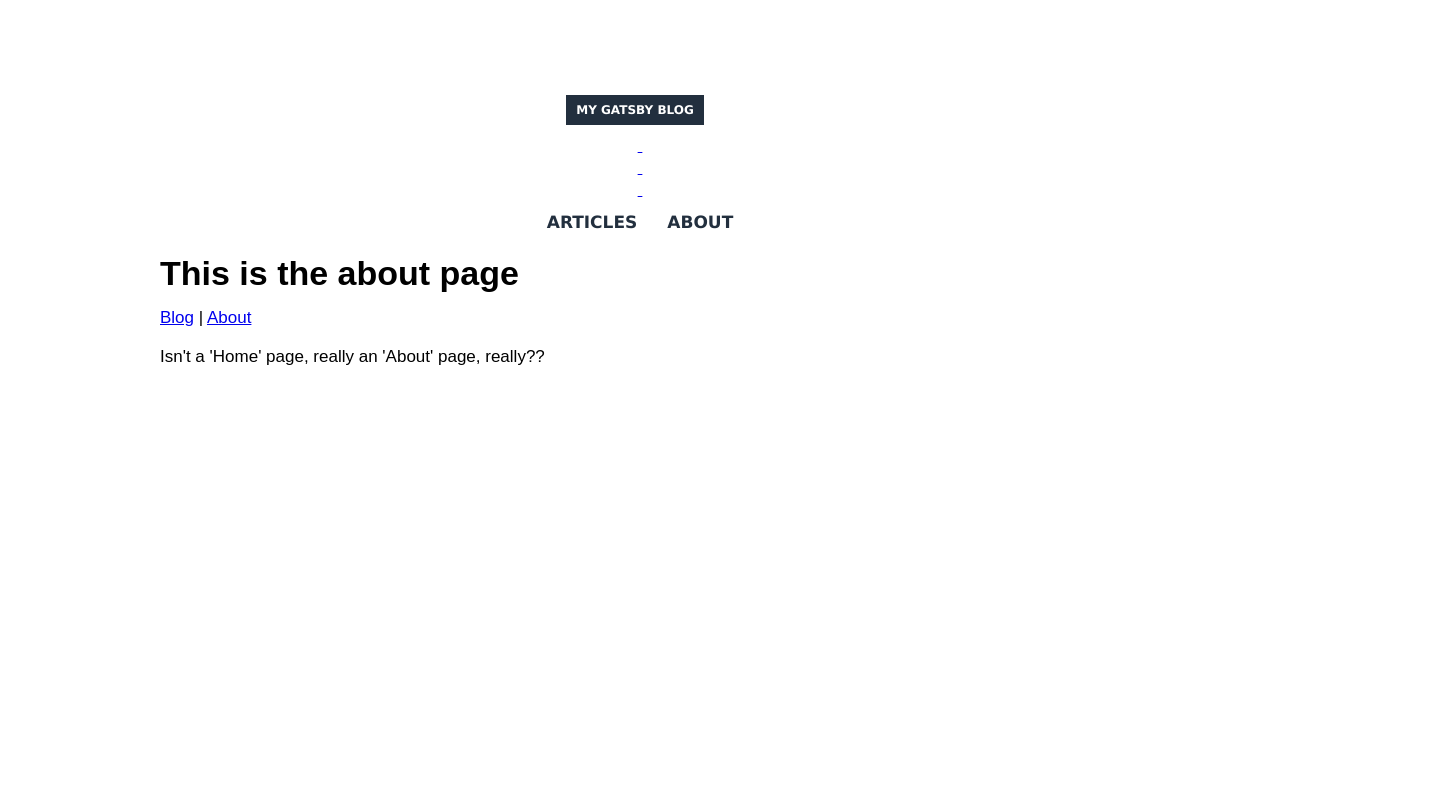
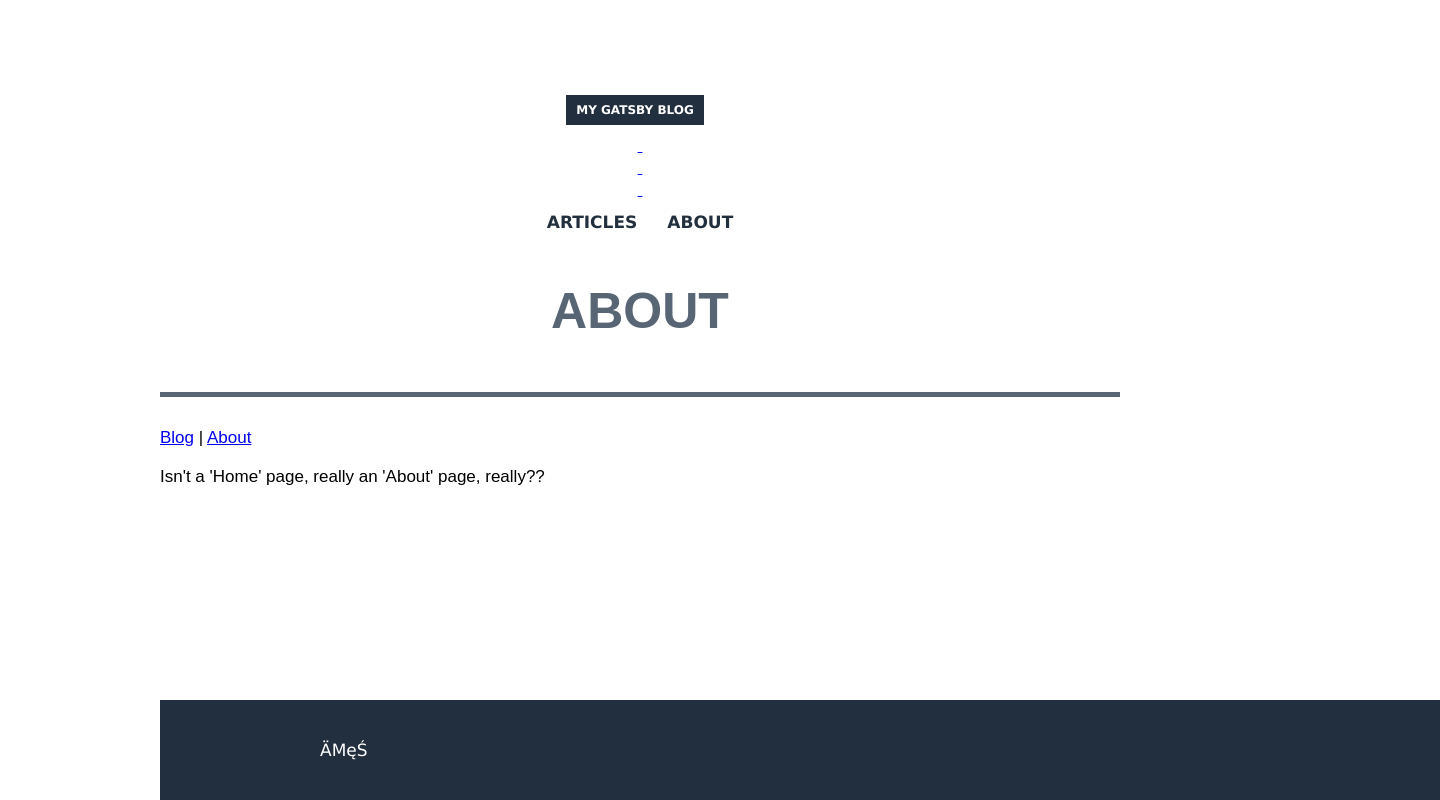
Before and after one commit to alexanderames/gatsbyBlog, a Gatsby site: page /about in a window 1280 px wide. Shown: the whole page, 1440 px wide, since content can reach past the window. Built offline with nearby package versions, Linux system fonts and the light colour scheme; Gatsby itself is replaced by a stand-in of ours.

Commit message:
create header, footer and title

```diff
--- /dev/null
+++ b/src/components/footer.js
@@ -0,0 +1,12 @@
+import React from 'react'
+import styles from './footer.module.scss'
+
+export default ({ children }) => (
+
+  <footer className={styles.container}>
+    <div className={styles.footer}>
+      {children}
+    </div>
+  </footer>
+
+)
--- /dev/null
+++ b/src/components/footer.module.scss
@@ -0,0 +1,23 @@
+@import '../styles/global';
+
+$footer-height: 100px;
+
+.container {
+  background-color: $color-pallete-3;
+  width: $container-width;
+  height: $footer-height;
+  position: absolute;
+  bottom: 0;
+  width: $container-width;
+
+    .footer {
+      margin: 0 auto;
+      max-width: $site-width;
+      height: $footer-height;
+      line-height: $footer-height;
+      color: $color-pallete-4;
+      font-family: Verdana, Geneva, Tahoma, sans-serif;
+      padding: 0px 20px 0px 20px;
+    }
+
+}
--- a/src/components/layout.js
+++ b/src/components/layout.js
@@ -1,10 +1,16 @@
 import React from 'react'
 import styles from './layout.module.scss'
 import Header from './header.js'
+import Footer from './footer.js'
 
 export default ({children}) => (
   <div className={styles.container}>
-    <Header/>
-    {children}
+     <Header />
+     <div className={styles.content}>
+        {children}
+     </div>
+     <Footer>
+        ÄMęŚ
+   </Footer>
   </div>
 )
--- /dev/null
+++ b/src/components/title.js
@@ -0,0 +1,11 @@
+import React from 'react'
+import styles from './title.module.scss'
+
+export default (props) => (
+
+  <section className={styles.container}>
+    <h1 className={styles.title}>{props.text}</h1>
+    <div className={styles.subtitle}>{props.subtitle}</div>
+  </section>
+
+)
--- /dev/null
+++ b/src/components/title.module.scss
@@ -0,0 +1,20 @@
+@import '../styles/global';
+
+.container {
+  padding-bottom: 10px;
+  margin-bottom: 30px;
+  border-bottom: 5px solid $color-pallete-9;
+  text-align: center;
+  text-transform: uppercase;
+  color: $color-pallete-9;
+
+  .title {
+    font-size: 50px;
+    line-height: 60px;
+  }
+
+  .subtitle {
+    font-size: 18px;
+    font-weight: 100;
+  }
+}
--- a/src/pages/about.js
+++ b/src/pages/about.js
@@ -1,10 +1,11 @@
 import React from "react"
 import { Link } from "gatsby"
 import Layout from '../components/layout'
+import Title from '../components/title'
 
 export default () => (
   <Layout>
-    <h1>This is the about page</h1>
+    <Title text='About'/>
     <div>
       <Link to="/">Blog</Link> | <Link to="/about">About</Link>
     </div>
--- a/src/pages/index.js
+++ b/src/pages/index.js
@@ -1,10 +1,11 @@
 import React from "react"
 import { Link } from "gatsby"
 import Layout from '../components/layout'
+import Title from '../components/title'
 
 export default () => (
   <Layout>
-    <h1>This is the index page</h1>
+    <Title text='Welcome'/>
     <div>
       <Link to="/">Blog</Link> | <Link to="/about">About</Link>
     </div>
```
